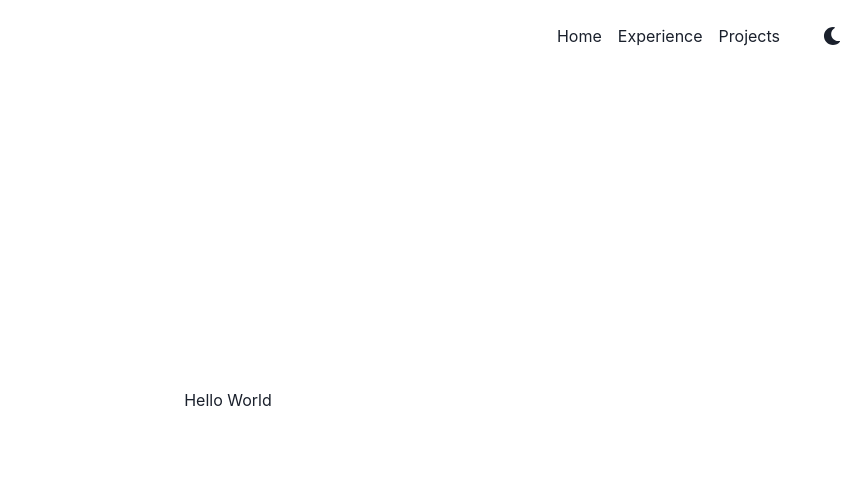
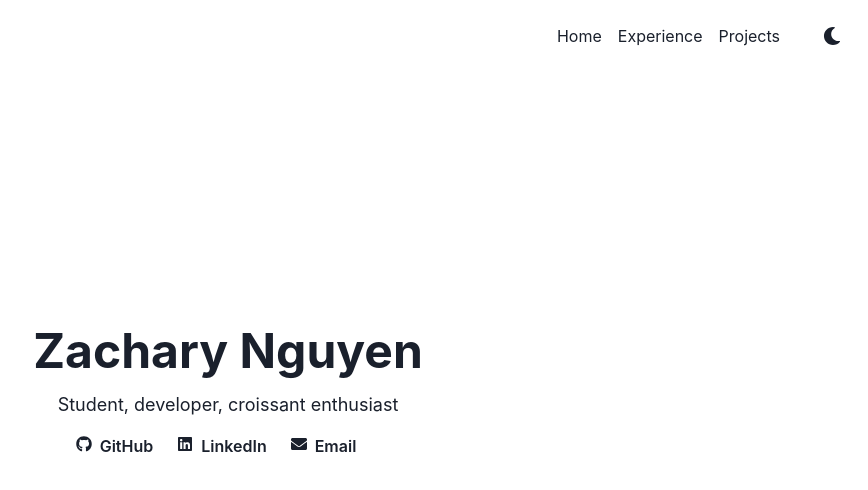
Before and after one commit to zac-ng/personalWebsite, a React (Create React App) app in the folder client/: page / in a window 1280 px wide. Shown: the top 490 px of the page, without its empty margins (412-1280 px from the left). Built offline with nearby package versions, Linux system fonts and the light colour scheme.

Commit message:
Add home screen

```diff
--- a/client/src/App.tsx
+++ b/client/src/App.tsx
@@ -1,13 +1,26 @@
 import * as React from "react";
-import { ChakraProvider, Center } from "@chakra-ui/react";
+import { ChakraProvider, Center, Heading, Text, Flex, Button, Icon } from "@chakra-ui/react";
+import { FaGithub, FaLinkedin, FaEnvelope } from "react-icons/fa";
 import Navbar from "./components/Navbar";
 import theme from "./theme";
 
 export const App = () => (
   <ChakraProvider theme={theme}>
     <Navbar />
-    <Center minH="100vh">
-      Hello World
+    <Center minH="100vh" flexDirection="column">
+      <Heading size="2xl" mb={4}>Zachary Nguyen</Heading>
+      <Text fontSize="lg" mb={4}>Student, developer, croissant enthusiast</Text>
+      <Flex alignItems="center">
+        <Button as="a" variant="unstyled" colorScheme="gray" leftIcon={<Icon as={FaGithub} />} mr={6} href="https://github.com/zac-ng" target="_blank">
+          GitHub
+        </Button>
+        <Button as="a" variant="unstyled" colorScheme="gray" leftIcon={<Icon as={FaLinkedin} />} mr={6} href="https://www.linkedin.com/in/zac-ng" target="_blank">
+          LinkedIn
+        </Button>
+        <Button as="a" variant="unstyled" colorScheme="gray" leftIcon={<Icon as={FaEnvelope} />} mr={6} href="mailto:zncodebox@gmail.com">
+          Email
+        </Button>
+      </Flex>
     </Center>
   </ChakraProvider>
 );
```
